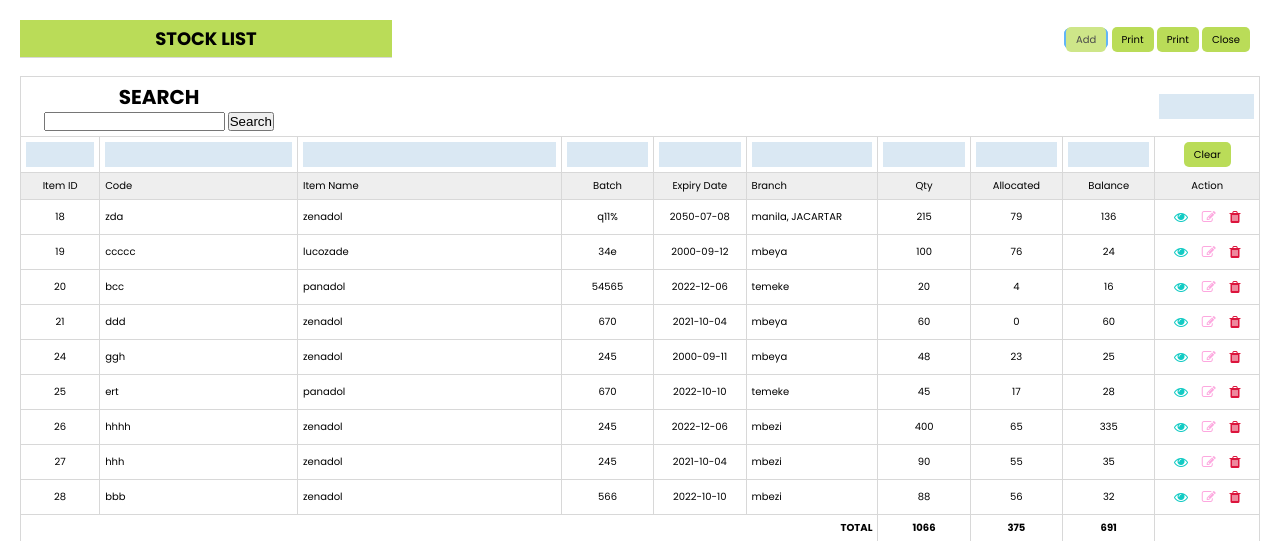
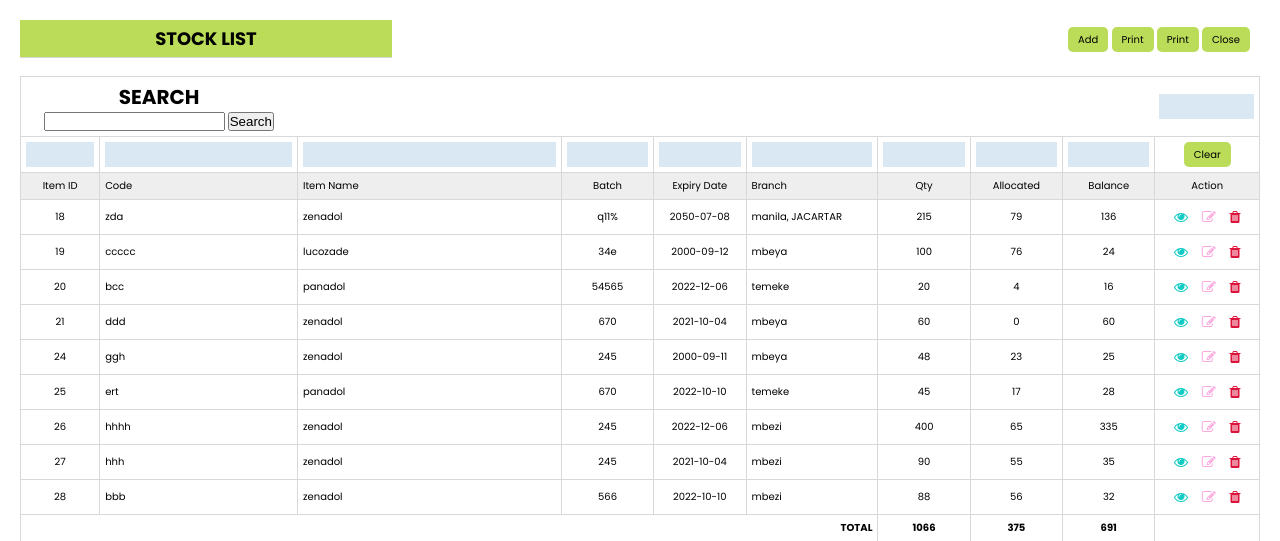
Before and after one commit to emman3891/hello-world, a PHP site: page / in a window 1280 px wide. Shown: the top 541 px of the page. Run offline with PHP 8.4, Linux system fonts and the light colour scheme; data comes from the database, SQL or seed files in the repository; some web fonts are replaced.

Commit message:
Update index.php

```diff
--- a/Asignment/index.php
+++ b/Asignment/index.php
@@ -17,7 +17,7 @@
             <tr>
                 <td class="cw30p bgC001 bb fn18 cac p5 textUC cfw">STOCK LIST</td>
                 <td class="cw70Wp car plr10">
-                    <a href="create.php" class="btn btn-success"><button class="bgC001 bn br5 ht25 plr10 p5 fn10 fnPoppins" name="saveupdate" type="submit"
+                    <a href="create.php"><button class="bgC001 bn br5 ht25 plr10 p5 fn10 fnPoppins" name="saveupdate" type="submit"
                         tabindex="7">Add</button></a>
                     <button onclick="window.print()" class="bgC001 bn br5 ht25 plr10 p5 fn10 fnPoppins" name="saveupdate" type="submit"
                         tabindex="7">Print</button>
```
